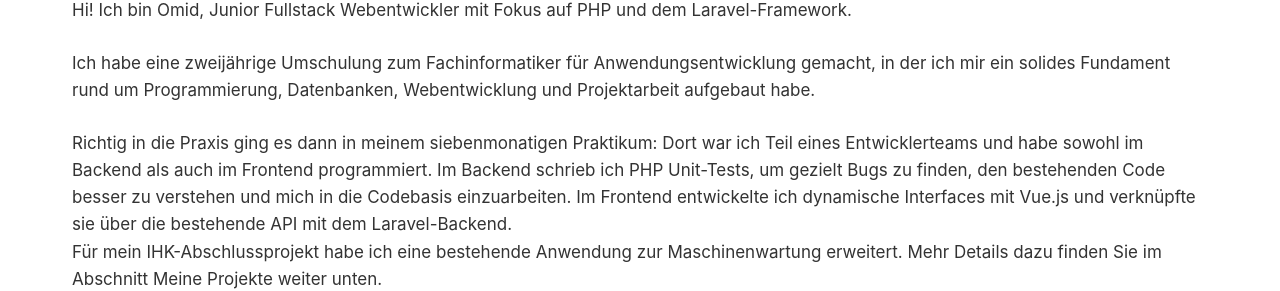
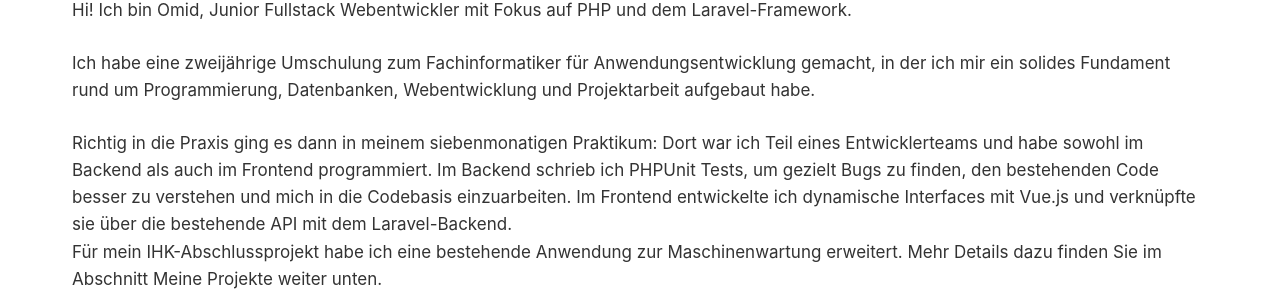
Before and after one commit to oBLNo/portfolio, a plain HTML site: page index.html in a window 1280 px wide. Shown: the part 979-1270 px from the top of the page. Drawn offline with Linux system fonts and the light colour scheme.

Commit message:
update infos about me

```diff
--- a/index.html
+++ b/index.html
@@ -60,8 +60,8 @@
         <br>
         <p>
             Richtig in die Praxis ging es dann in meinem siebenmonatigen Praktikum: Dort war ich Teil eines
-            Entwicklerteams und habe sowohl im Backend als auch im Frontend programmiert. Im Backend schrieb ich PHP
-            Unit-Tests, um gezielt Bugs zu finden, den bestehenden Code besser zu verstehen und mich in die Codebasis
+            Entwicklerteams und habe sowohl im Backend als auch im Frontend programmiert. Im Backend schrieb ich PHPUnit
+            Tests, um gezielt Bugs zu finden, den bestehenden Code besser zu verstehen und mich in die Codebasis
             einzuarbeiten. Im Frontend entwickelte ich dynamische Interfaces
             mit Vue.js und verknüpfte sie über die bestehende API mit dem Laravel-Backend.
         </p>
@@ -73,7 +73,8 @@
         <p>
             Ich arbeite strukturiert: Ich plane zunächst den Ablauf, entwickle den Code mit PhpStorm und verwende
             Git für die Zusammenarbeit im Team. Herd nutze ich zur lokalen Entwicklung, Warp als modernes Terminal.
-            Anschließend teste ich das Ergebnis. Besonders gerne entwickle ich im Backend, baue APIs, arbeite mit Blade und Vue.js.
+            Anschließend teste ich das Ergebnis. Besonders gerne entwickle ich im Backend, baue APIs, arbeite mit Blade
+            und Vue.js.
             Ich konnte sowohl an bestehenden Systemen als auch an neuen Projekten mitwirken.
         </p>
         <br>
```
